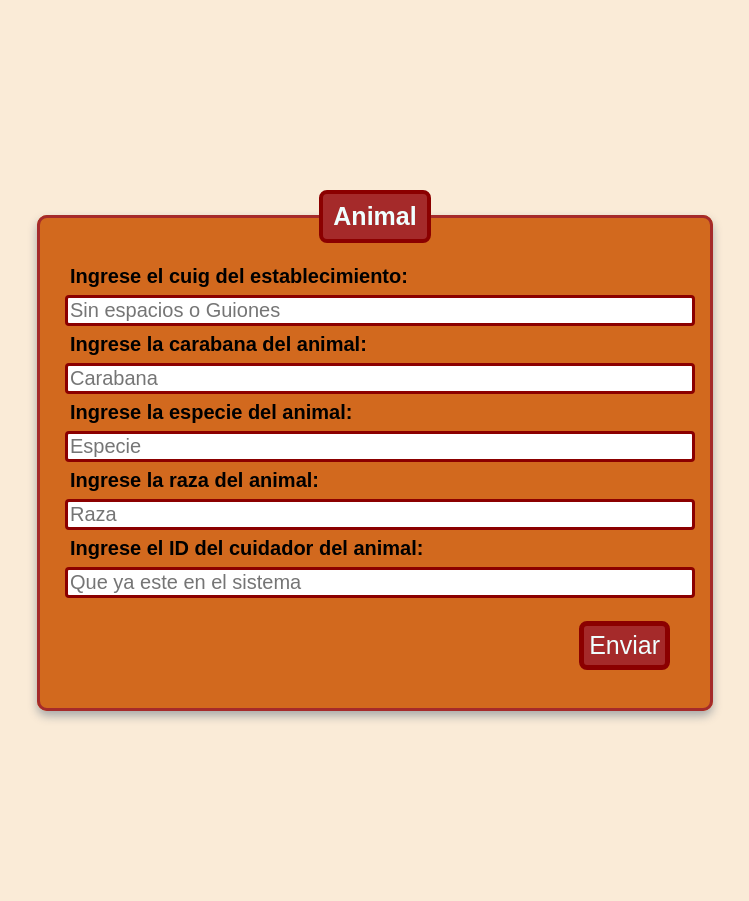
After one commit to Joacocavest/Proyecto-INTA, a Django app: template Inevstigacion 2025/aplicacion web INTA/front-end/templates/page/registro-animal.html in a window 1280 px wide. The commit adds this page. Shown: the whole page, without its empty margins (265-1014 px from the left). Run offline with Django 5.2, Linux system fonts and the light colour scheme; the template is opened without the code that fills it, so the values that code supplies are empty.

Commit message:
registro animales

```diff
--- a/Inevstigacion 2025/aplicacion web INTA/front-end/static/js/formulario-2.js
+++ b/Inevstigacion 2025/aplicacion web INTA/front-end/static/js/formulario-2.js
@@ -5,7 +5,7 @@ document.getElementById("formulario-2").addEventListener("submit", function(even
     var password = document.getElementById('password').value.trim();
 
     if (cuig === '' || usuario === '' || password === '' ) {
-        event.preventDefault(); // ⛔ Detiene el envío del formulario
+        event.preventDefault();
         alert("Por favor, complete todos los campos.");
     }
 });
--- /dev/null
+++ b/Inevstigacion 2025/aplicacion web INTA/front-end/static/js/registro-ani.js
@@ -0,0 +1,14 @@
+
+document.getElementById("registro-animal").addEventListener("submit", function(event) {
+    var cuig = document.getElementById('cuig').value.trim();
+    var carabana = document.getElementById('carabana').value.trim();
+    var especie = document.getElementById('especie').value.trim();
+    var raza = document.getElementById('raza').value.trim();
+    var cuidador = document.getElementById('cuidador').value.trim();
+
+    if (cuig === '' || carabana === '' || especie === ''|| raza === ''|| cuidador === '' )
+    {
+        event.preventDefault();
+        alert("Por favor, complete todos los campos.");
+    }
+});
--- a/Inevstigacion 2025/aplicacion web INTA/front-end/templates/page/formulario-usuario-1.html
+++ b/Inevstigacion 2025/aplicacion web INTA/front-end/templates/page/formulario-usuario-1.html
@@ -31,10 +31,9 @@
 
                 <label for="email">Ingrese su correo: </label>
                 <input type="text" name="email" id="email" maxlength="15"
-                        placeholder="Correo electronico" tabindex="6"> <br>
+                        placeholder="Correo electronico" tabindex="5"> <br>
 
-               <!-- <a href="formulario-usuario-2.html" class="boton" tabindex="8" onclick="validarFormularioCompleto()">Siguiente</a> -->
-                <button type="button" class="boton" tabindex="8" onclick="validarFormularioCompleto()">Siguiente</button>
+                <button type="button" class="boton" tabindex="6" onclick="validarFormularioCompleto()">Siguiente</button>
 
 
             </fieldset>
--- a/Inevstigacion 2025/aplicacion web INTA/front-end/templates/page/formulario-usuario-2.html
+++ b/Inevstigacion 2025/aplicacion web INTA/front-end/templates/page/formulario-usuario-2.html
@@ -24,12 +24,12 @@
 
                 <label for="password">Cree su contraseña: </label>
                 <input type="text" name="password" id="password" maxlength="15"
-                        placeholder="Contraseña" tabindex="7"> <br>
+                        placeholder="Contraseña" tabindex="3"> <br>
 
                 <div id="botones">
-                    <a href="formulario-usuario-1.html" class="boton-atras"> Atras</a>
+                    <a href="formulario-usuario-1.html" class="boton-atras" tabindex="4"> Atras</a>
 
-                    <input type="submit" value="Enviar" tabindex="3">
+                    <input type="submit" value="Enviar" tabindex="5">
                 </div>
 
             </fieldset>
--- /dev/null
+++ b/Inevstigacion 2025/aplicacion web INTA/front-end/templates/page/registro-animal.html
@@ -0,0 +1,47 @@
+<!DOCTYPE html>
+<html lang="en">
+<head>
+    <meta charset="UTF-8">
+    <meta name="viewport" content="width=device-width, initial-scale=1.0">
+    <title>Registro-Animal</title>
+
+    <link rel="stylesheet" href="/aplicacion web INTA/front-end/static/css/formulario-persona.css">
+</head>
+<body>
+    <div id="cont-form">
+        <form action="#" method="post" id="registro-animal">
+            <fieldset>
+                <legend>Animal</legend>
+
+
+                <label for="cuig">Ingrese el cuig del establecimiento: </label>
+                <input type="text" name="apellido" id="cuig" maxlength="15"
+                        placeholder="Sin espacios o Guiones" tabindex="1"> <br>
+
+                <label for="carabana">Ingrese la carabana del animal: </label>
+                <input type="text" name="carabana" id="carabana" maxlength="15"
+                        placeholder="Carabana" tabindex="2"> <br>
+
+                <label for="especie">Ingrese la especie del animal: </label>
+                <input type="text" name="especie" id="especie" maxlength="15"
+                        placeholder="Especie" tabindex="3"> <br>
+
+                <label for="raza">Ingrese la raza del animal: </label>
+                <input type="text" name="raza" id="raza" maxlength="15"
+                        placeholder="Raza" tabindex="4"> <br>
+
+                <label for="cuidador">Ingrese el ID del cuidador del animal: </label>
+                <input type="text" name="cuidador" id="cuidador" maxlength="15"
+                        placeholder="Que ya este en el sistema" tabindex="5"> <br>
+
+                <div id="botones">
+                    <input type="submit" value="Enviar" tabindex="5">
+                </div>
+
+            </fieldset>
+        </form>
+    </div>
+
+    <script src="/aplicacion web INTA/front-end/static/js/registro-ani.js"></script>
+</body>
+</html>
```
